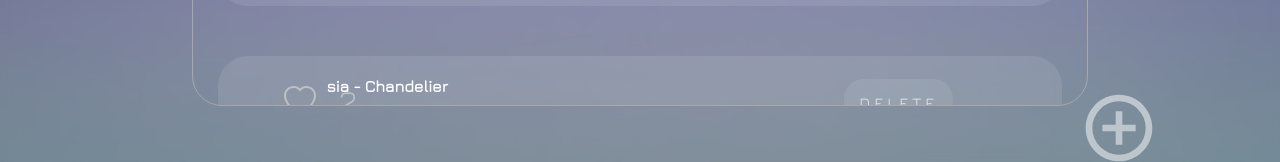
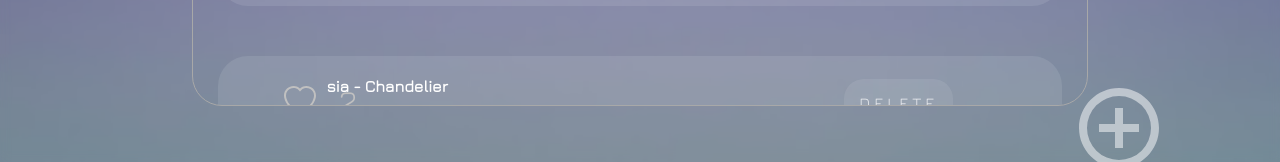
Before and after one commit to sam7468/vb-music-app, a React (Create React App) app in the folder musicapp/: page / in a window 1280 px wide. Shown: the part 638-800 px from the top of the page. Built offline with nearby package versions, Linux system fonts and the light colour scheme.

Commit message:
000 | sam | all functionalities added

```diff
--- a/musicapp/src/Playlist.js
+++ b/musicapp/src/Playlist.js
@@ -1,5 +1,4 @@
 import react,{useState} from 'react'
-import {AiOutlineDelete} from "react-icons/ai";
 import {BsHeart} from "react-icons/bs";
 import {RiAddCircleLine} from "react-icons/ri"
 
@@ -88,6 +87,13 @@ function Playlist(){
                             )
                         }
                 </div>
+
+                <button className="add-icon" onClick={()=>{
+                            setShowContainer(false)
+                            setShowForm(true)
+                        }}><RiAddCircleLine/>
+                </button>
+
             </div>}
 
             {showForm && <form>
@@ -100,11 +106,6 @@ function Playlist(){
                     <button type="submit" onClick={addSong}>ADD</button>
             </form>}
 
-            {showContainer && <button className="add-icon" onClick={()=>{
-                            setShowContainer(false)
-                            setShowForm(true)
-                        }}><RiAddCircleLine/></button>}
-
         </>
     )
 }
--- a/musicapp/src/style.css
+++ b/musicapp/src/style.css
@@ -95,10 +95,10 @@ label{
 .add-icon{
     position: fixed;
     color: white;
-    font-size: 5rem;
+    font-size: 6rem;
     opacity: .5;
-    top:87%;
-    left: 80%;
+    top:86%;
+    left:80%;
     transition: 0.5s ease;
 
 }
```
